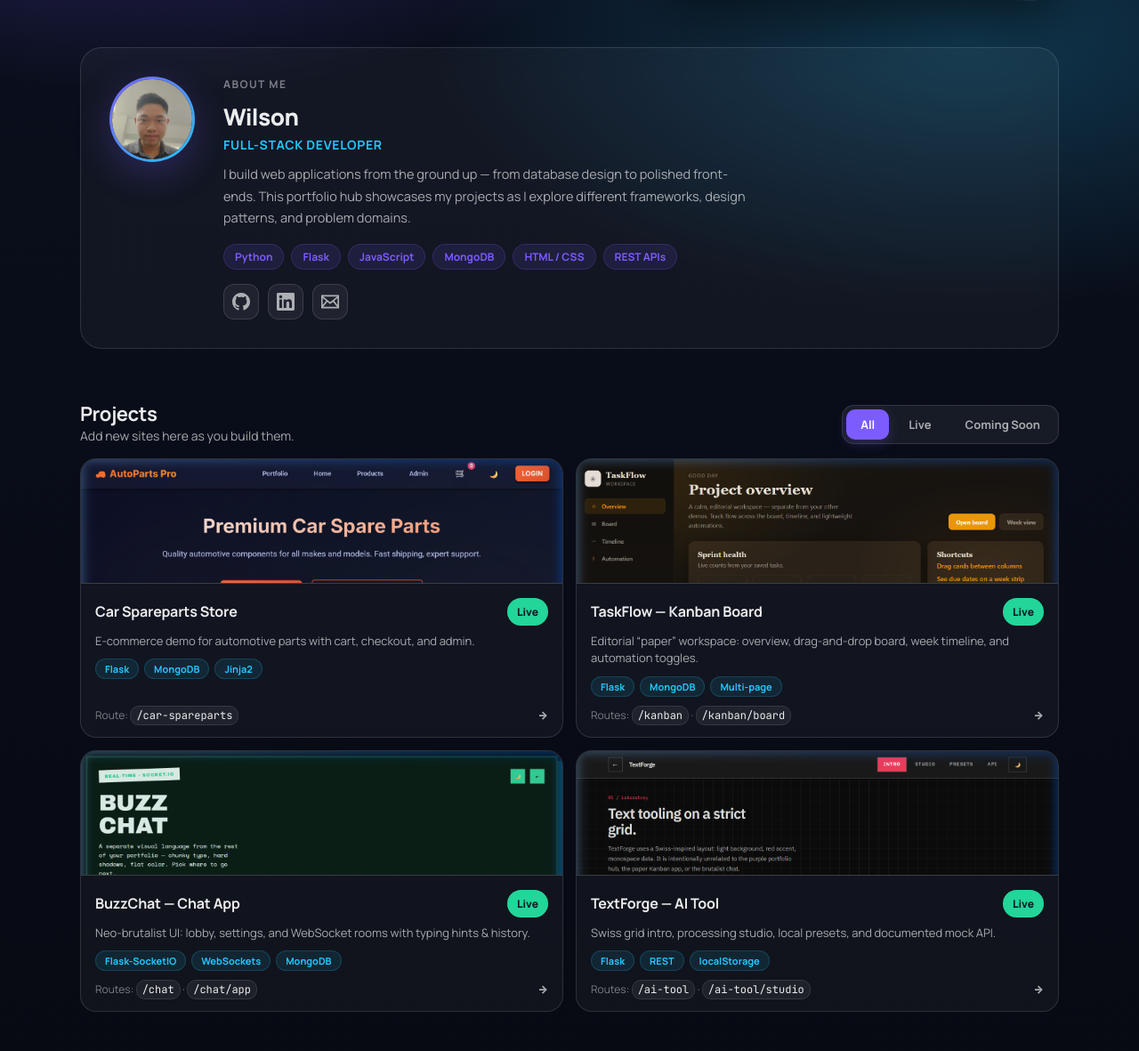
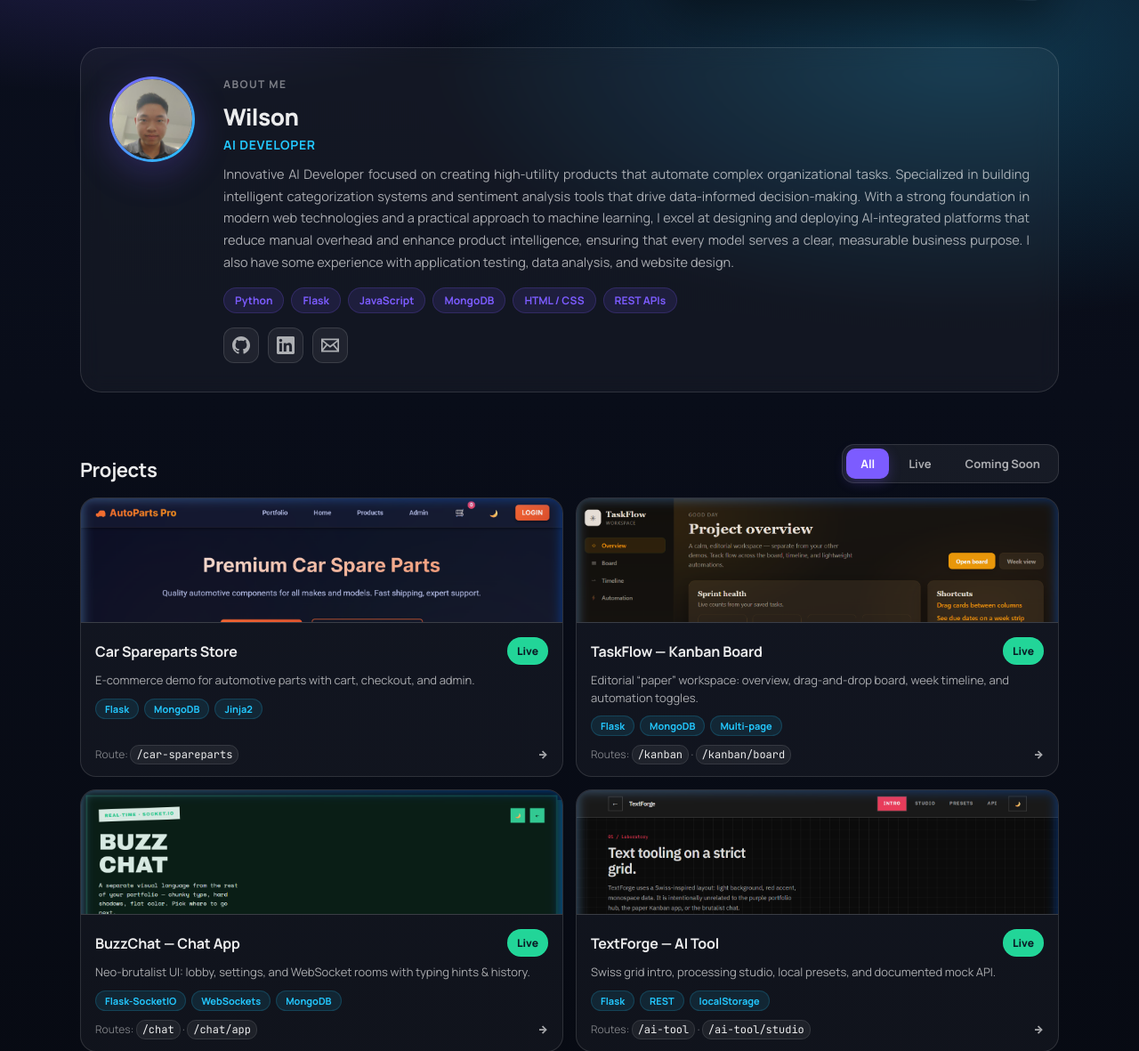
Before and after one commit to doubleUM/website-porto, a Flask app: page / in a window 1280 px wide. Shown: the part 434-1615 px from the top of the page at 89% size. Run offline with Flask 3, Linux system fonts and the light colour scheme; parts of the project's set-up code (start-up, migrations or seed data) failed here and were passed over.

Commit message:
update portfolio about me

```diff
--- a/static/css/portfolio.css
+++ b/static/css/portfolio.css
@@ -452,7 +452,8 @@ body {
   color: var(--hub-muted);
   font-size: 14.5px;
   line-height: 1.7;
-  max-width: 68ch;
+  text-align: justify;
+  max-width: 100%;
 }
 
 /* Skill tags */
--- a/templates/portfolio_home.html
+++ b/templates/portfolio_home.html
@@ -169,11 +169,18 @@
                     <div class="hub-about-body">
                         <p class="hub-kicker">About me</p>
                         <h2 class="hub-about-name">Wilson</h2>
-                        <p class="hub-about-role">Full-Stack Developer</p>
+                        <p class="hub-about-role">AI Developer</p>
                         <p class="hub-about-bio">
-                            I build web applications from the ground up — from database design to polished front-ends.
-                            This portfolio hub showcases my projects as I explore different frameworks, design patterns,
-                            and problem domains.
+                            Innovative AI Developer focused on creating high-utility products that automate complex
+                            organizational tasks.
+                            Specialized in building intelligent categorization systems and sentiment analysis tools that
+                            drive data-informed decision-making.
+                            With a strong foundation in modern web technologies and a practical approach to machine
+                            learning,
+                            I excel at designing and deploying AI-integrated platforms that reduce manual overhead and
+                            enhance product intelligence,
+                            ensuring that every model serves a clear, measurable business purpose.
+                            I also have some experience with application testing, data analysis, and website design.
                         </p>
                         <div class="hub-about-skills">
                             <span class="hub-skill-tag">Python</span>
@@ -216,7 +223,6 @@
                 <div class="hub-section-head anim-fade" data-anim>
                     <div>
                         <h2 class="hub-h2">Projects</h2>
-                        <p class="hub-muted">Add new sites here as you build them.</p>
                     </div>
                     <div class="hub-filter-bar">
                         <button class="hub-filter-btn is-active" data-filter="all">All</button>
```
